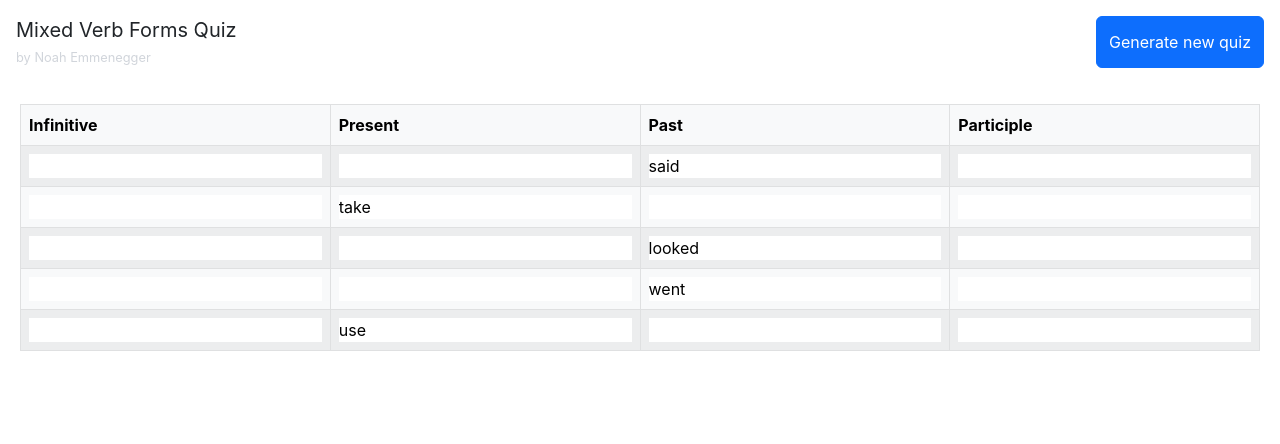
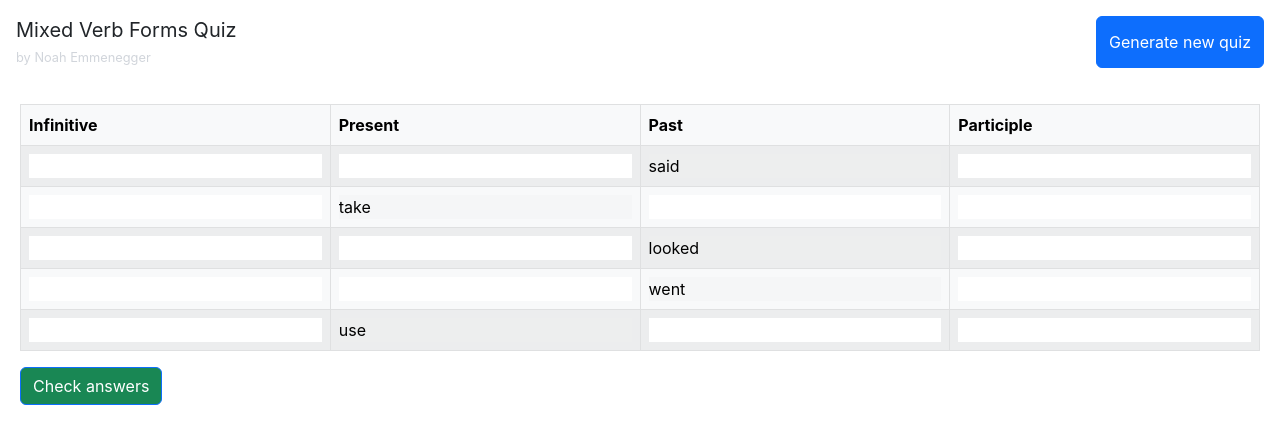
Before and after one commit to NoahEmmenegger/englisch-verb-quiz, a React (Create React App) app: page / in a window 1280 px wide. Shown: the top 444 px of the page. Built offline with nearby package versions, Linux system fonts and the light colour scheme.

Commit message:
Add check

```diff
--- a/src/App.js
+++ b/src/App.js
@@ -31,6 +31,7 @@ function App() {
                         ))}
                     </tbody>
                 </Table>
+                <Button className="bg-success">Check answers</Button>
             </div>
         </div>
     );
--- a/src/components/VerbInput.jsx
+++ b/src/components/VerbInput.jsx
@@ -3,7 +3,7 @@ import React from 'react';
 export default function VerbInput({ string, isShown }) {
     return (
         <td>
-            <input className="tw-w-full" type="text" value={isShown ? string : null} />
+            <input disabled={isShown} className="tw-w-full" type="text" value={isShown ? string : null} />
         </td>
     );
 }
```
